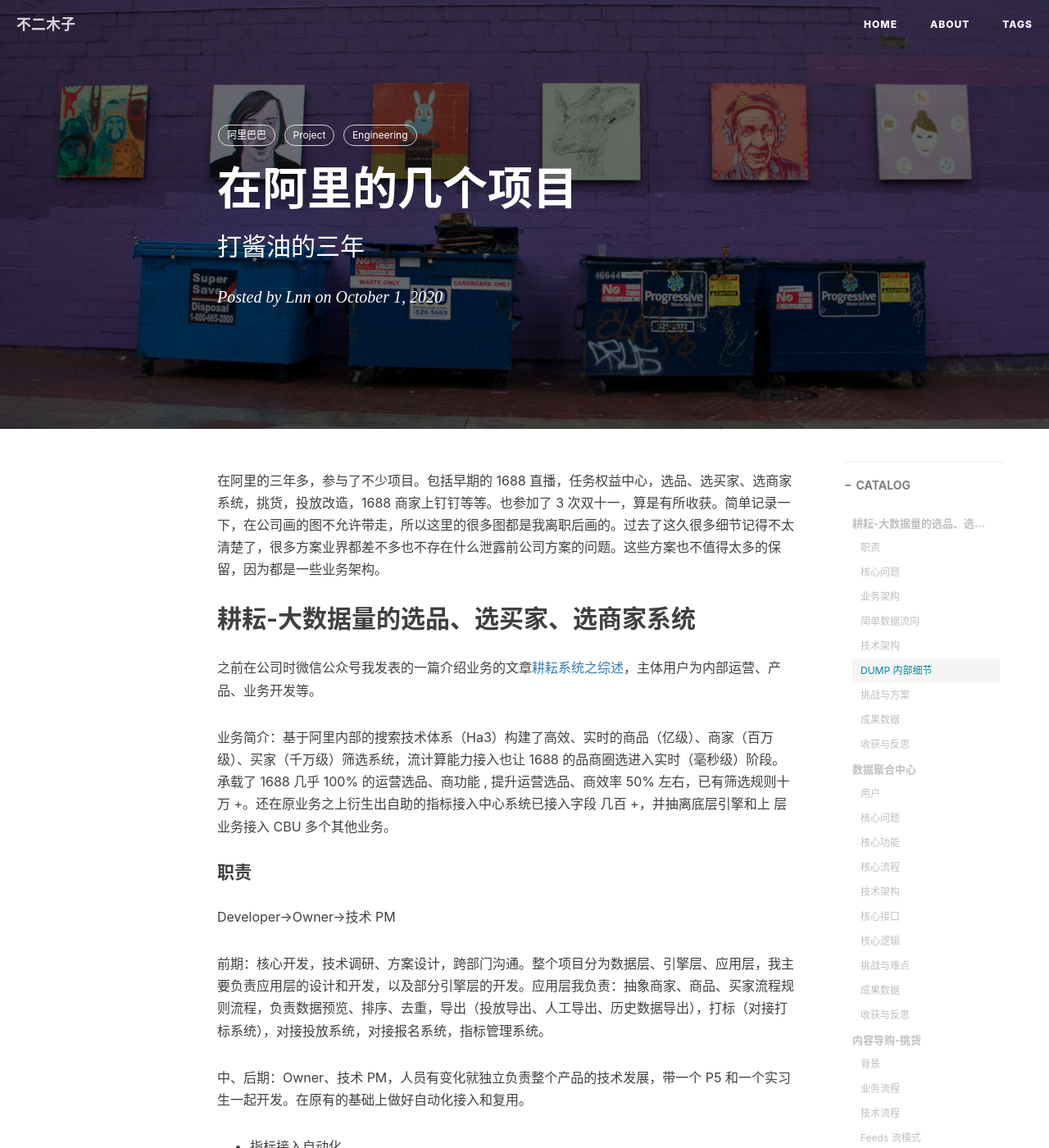
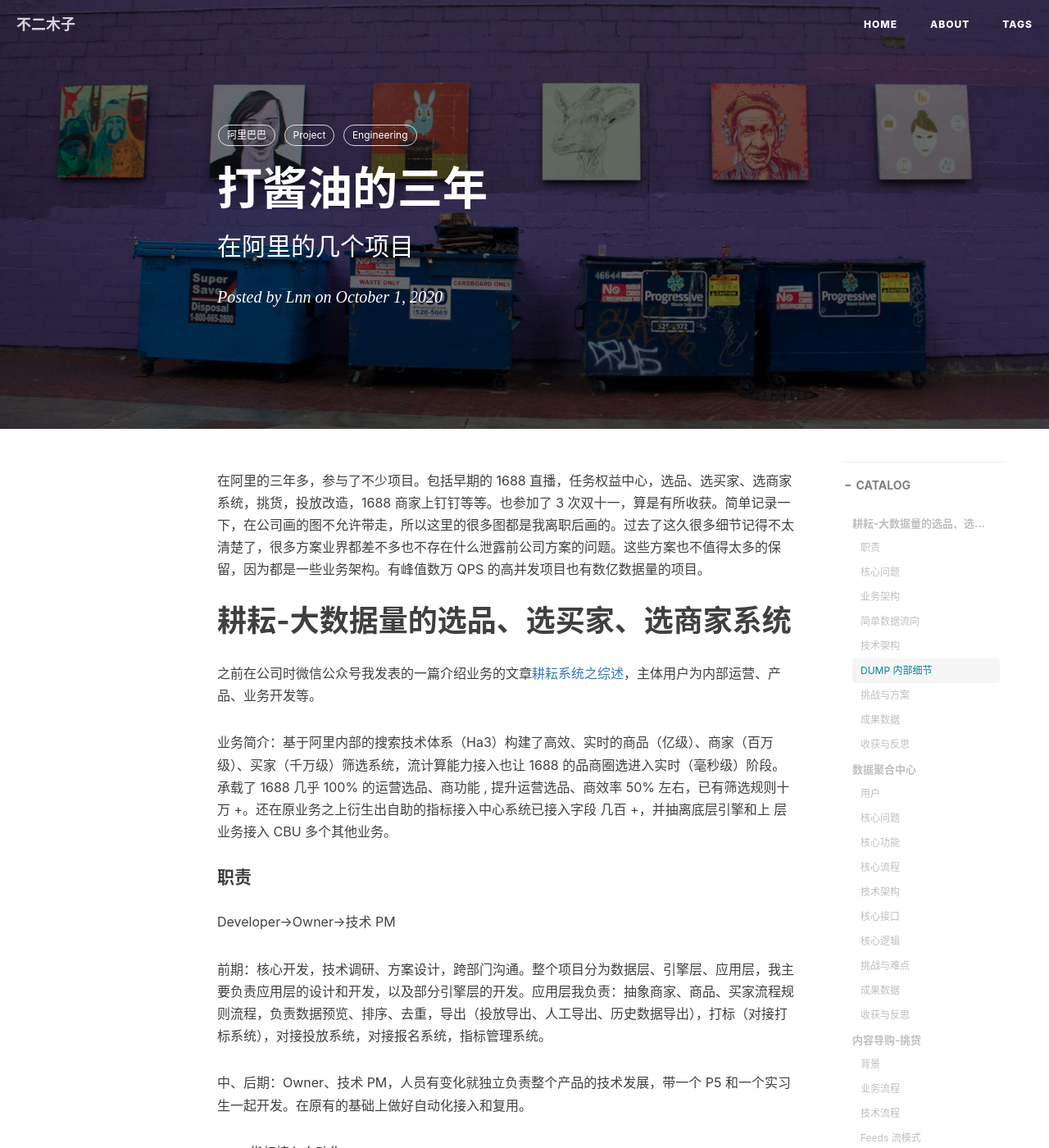
Before and after one commit to linnaname/linnaname.github.io, a Jekyll site: the page built from _posts/2020-10-01-project-in-alibaba.md, in a window 1280 px wide and 1400 px high. Shown: the whole window at 82% size. Built offline with Jekyll 4.4.1, drawn with Linux system fonts in a browser that asks for light colours; nearby versions of some CDN libraries; comment, search, counter and statistics services are not loaded.

Commit message:
(refactor) fix ali project title

```diff
--- a/_posts/2020-10-01-project-in-alibaba.md
+++ b/_posts/2020-10-01-project-in-alibaba.md
@@ -1,7 +1,7 @@
 ---
 layout:     post
-title:      在阿里的几个项目
-subtitle:   打酱油的三年
+title:      打酱油的三年
+subtitle:   在阿里的几个项目
 date:       2020-10-01
 author:     Lnn
 header-img: img/home-bg-art.jpg
@@ -12,9 +12,9 @@ tags:
     - Engineering
 ---
 
-在阿里的三年多，参与了不少项目。包括早期的 1688 直播，任务权益中心，选品、选买家、选商家系统，挑货，投放改造，1688 商家上钉钉等等。也参加了 3 次双十一，算是有所收获。简单记录一下，在公司画的图不允许带走，所以这里的很多图都是我离职后画的。过去了这久很多细节记得不太清楚了，很多方案业界都差不多也不存在什么泄露前公司方案的问题。这些方案也不值得太多的保留，因为都是一些业务架构。
+在阿里的三年多，参与了不少项目。包括早期的 1688 直播，任务权益中心，选品、选买家、选商家系统，挑货，投放改造，1688 商家上钉钉等等。也参加了 3 次双十一，算是有所收获。简单记录一下，在公司画的图不允许带走，所以这里的很多图都是我离职后画的。过去了这久很多细节记得不太清楚了，很多方案业界都差不多也不存在什么泄露前公司方案的问题。这些方案也不值得太多的保留，因为都是一些业务架构。有峰值数万 QPS 的高并发项目也有数亿数据量的项目。
 
-## 耕耘-大数据量的选品、选买家、选商家系统
+# 耕耘-大数据量的选品、选买家、选商家系统
 
 之前在公司时微信公众号我发表的一篇介绍业务的文章[耕耘系统之综述](https://mp.weixin.qq.com/s/1f1Eh0m650SKtrIWKq9j9Q)，主体用户为内部运营、产品、业务开发等。
 
@@ -90,8 +90,9 @@ tags:
 - 在商品力和商家成长的战略下，我们尝试做商家、商品、买家的画像，发现这个其实非常难做。比如一个商家的各项能力，在 B 类场景下非常难衡量，最后只能和各个行业的运营交流，确定一些常用的指标来对商家进行画像。
 - 产品其实逐步发展的，要比业务想的提前一点，但往往业务需求来的非常突然，需要平衡好。我个人觉得一旦有机会，一定要把自己从重复的答疑、人工接入中脱离出来，提供自动化的接入和答疑机制，这样才能把更多的人力资源用在核心业务的跟进上。
 
+<br/>
 
-## 数据聚合中心
+# 数据聚合中心
 
 
 #### 用户
@@ -169,9 +170,10 @@ Result  query(Param)
 - 稳定性压倒一切
 - 所有接入放的流量预估都是不准确的，要有熔断的手段
 
+<br/>
 
 
-## 内容导购-挑货
+# 内容导购-挑货
 
 #### 背景
 
@@ -254,15 +256,16 @@ Result  query(Param)
 比如查询风暴的预防，我们设计了一个类似 session 池的机制来防止查询风暴的突然发生。在写入信箱的时候把用户最新的 sequenceID 放入缓存和存储中，查询的时候客户端把最新的 sequenceID 传过来做比较，如果没有更新的则不需要查询底层的存储。然而事实是业务量没起来根本不需要 , 用底层的存储抗流量足够了...
 
 
-#### 参考
+#### 参考资料
 - [《帖子中心，1 亿数据，架构如何设计？》](https://mp.weixin.qq.com/s?__biz=MjM5ODYxMDA5OQ==&mid=2651964785&idx=1&sn=59e37e8669dea6b57ec683fb06598dcb&chksm=bd2d70ad8a5af9bbb5b62675547648b442453c33228d3d50635595727d9498610d54222065d1&scene=27#wechat_redirect)
 - [《微博每日数十亿级业务下的计数器如何扩展 Redis？》](https://www.infoq.cn/article/Ky0AG3ENlta7oH6NqiiT)
 - [《计数系统架构实践一次搞定》](https://developer.aliyun.com/article/713703?spm=a2c6h.14164896.0.0.f7f95c1fflzyic)
 
 
+<br/>
 
 
-## 投放流程优化和改造
+# 投放流程优化和改造
 ![](https://linnaname.github.io/img/blog/tech/ali/21.png)
 ![](https://linnaname.github.io/img/blog/tech/ali/22.png)
 
```
